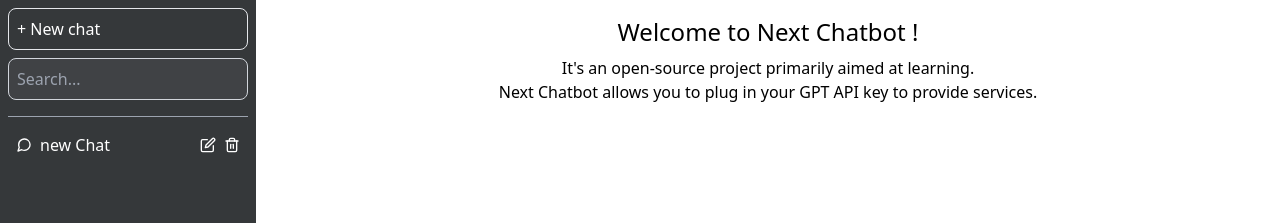
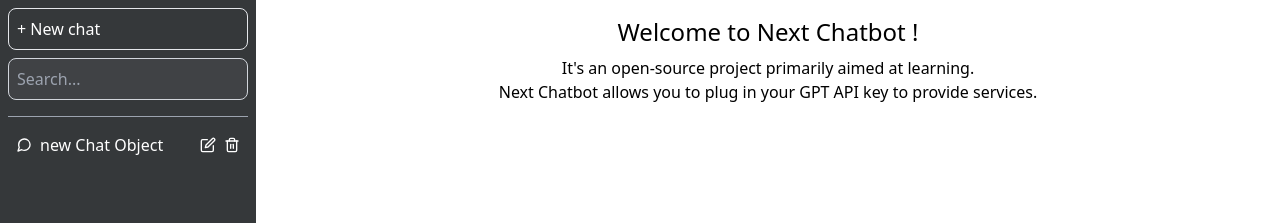
Before and after one commit to lesenelir/next-gpt, a Next.js app: page / in a window 1280 px wide. Both pictures are taken after typing "Sample" into the empty fields and a click on the button "+ New chat". Shown: the top 223 px of the page. Built offline with nearby package versions, Linux system fonts and the light colour scheme.

Commit message:
feat: refactor Chat Item List

```diff
--- a/src/components/menu/ChatBox.tsx
+++ b/src/components/menu/ChatBox.tsx
@@ -5,16 +5,28 @@ import {IChat} from "@/components/menu/Menu"
 
 interface IProps {
   id: number
+  message: string
   chatsArr: IChat[]
   setChatsArr: Dispatch<SetStateAction<IChat[]>>
 }
 
 
 function ChatBox(props: IProps) {
-  const {id, chatsArr, setChatsArr} = props
-  const [chatName, setChatName] = useState<string>('new Chat')
-  const [inputValue, setInputValue] = useState<string>(chatName)
+  const {id, message, chatsArr, setChatsArr} = props
+  const [inputValue, setInputValue] = useState<string>(message)
   const [isEdit, setIsEdit] = useState<boolean>(false)
+
+
+  const handlerCheckClick = () => {
+    setIsEdit(!isEdit)
+    const updatedChats: IChat[] = chatsArr.map((chat: IChat) => {
+      if(chat.id === id) {
+        return {...chat, message: inputValue}
+      }
+      return chat
+    })
+    setChatsArr(updatedChats)
+  }
 
 
   return (
@@ -37,7 +49,7 @@ function ChatBox(props: IProps) {
               className={'w-10/12 border p bg-transparent'}
             />
           ) : (
-            <p>{chatName.slice(0, 18)}</p>
+            <p>{message.slice(0, 18)}</p>
           )}
         </div>
       </div>
@@ -51,10 +63,7 @@ function ChatBox(props: IProps) {
             width={16}
             height={16}
             className={'mr-2 cursor-pointer'}
-            onClick={() => {
-              setIsEdit(!isEdit)
-              setChatName(inputValue)
-            }}
+            onClick={handlerCheckClick}
           />
           <Image
             src={'/x.svg'}
@@ -63,8 +72,7 @@ function ChatBox(props: IProps) {
             height={16}
             className={'mr-2 cursor-pointer'}
             onClick={() => {
-              setChatName(chatName)
-              setInputValue(chatName)
+              setInputValue(message)
               setIsEdit(!isEdit)
             }}
           />
--- a/src/components/menu/Menu.tsx
+++ b/src/components/menu/Menu.tsx
@@ -8,6 +8,7 @@ import MenuSettings from "@/components/menu/MenuSettings"
 
 export interface IChat {
   id: number
+  message: string
 }
 
 
@@ -16,7 +17,7 @@ function Menu() {
   const [search, setSearch] = useState<string>('')
 
   const handlerAddChat = () => {
-    setChats(prevState => [...prevState, {id: Math.random()}])
+    setChats(prevState => [...prevState, {id: Math.random(), message: 'new Chat Object'}])
   }
 
   return (
@@ -41,7 +42,7 @@ function Menu() {
       <Divide/>
       <div className={'flex-grow overflow-auto scrollable'}>
         {chats.map(chat => (
-          <ChatBox key={chat.id} id={chat.id} chatsArr={chats} setChatsArr={setChats}/>
+          <ChatBox key={chat.id} message={chat.message} id={chat.id} chatsArr={chats} setChatsArr={setChats}/>
         ))}
       </div>
 
```
